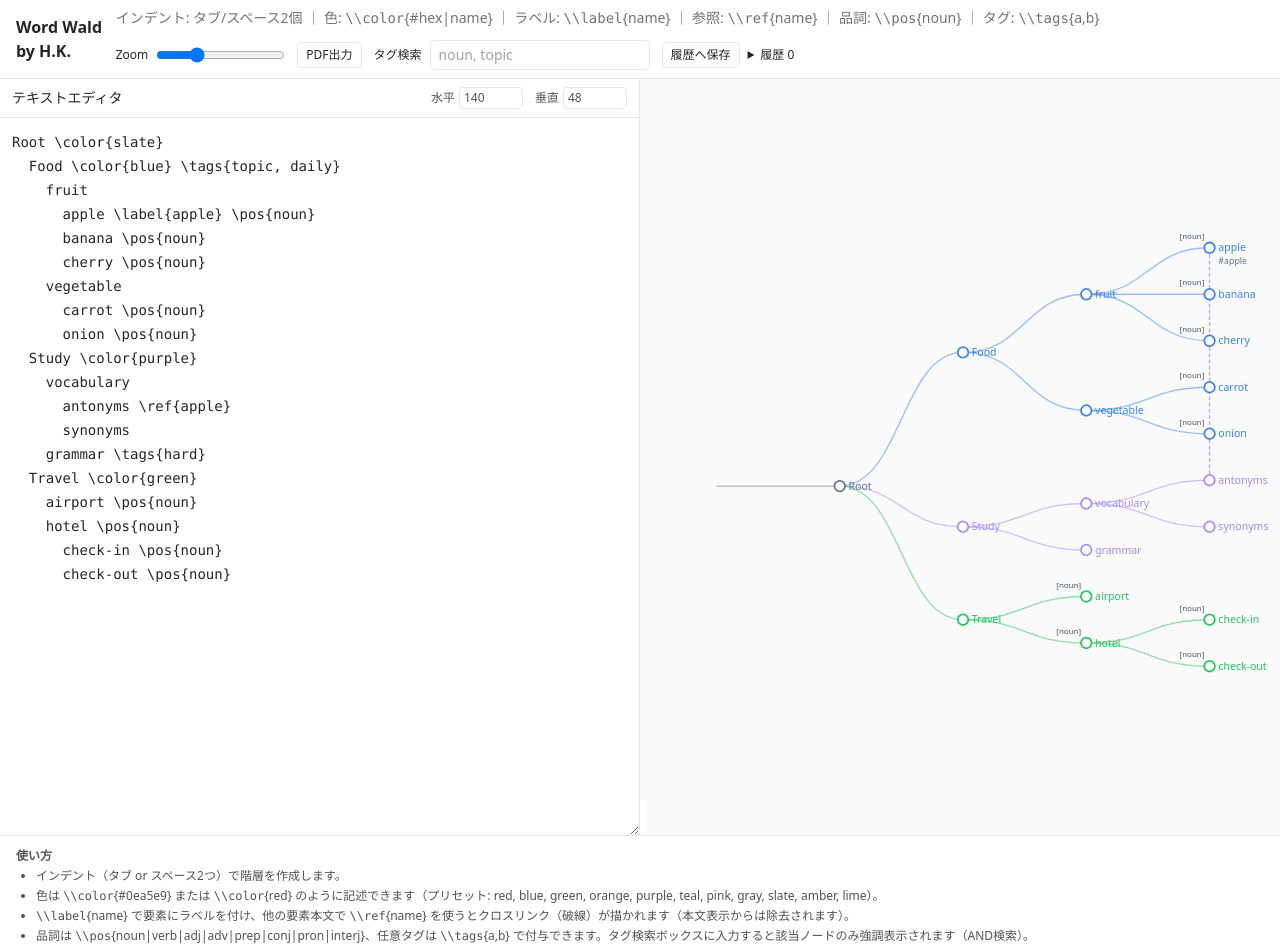
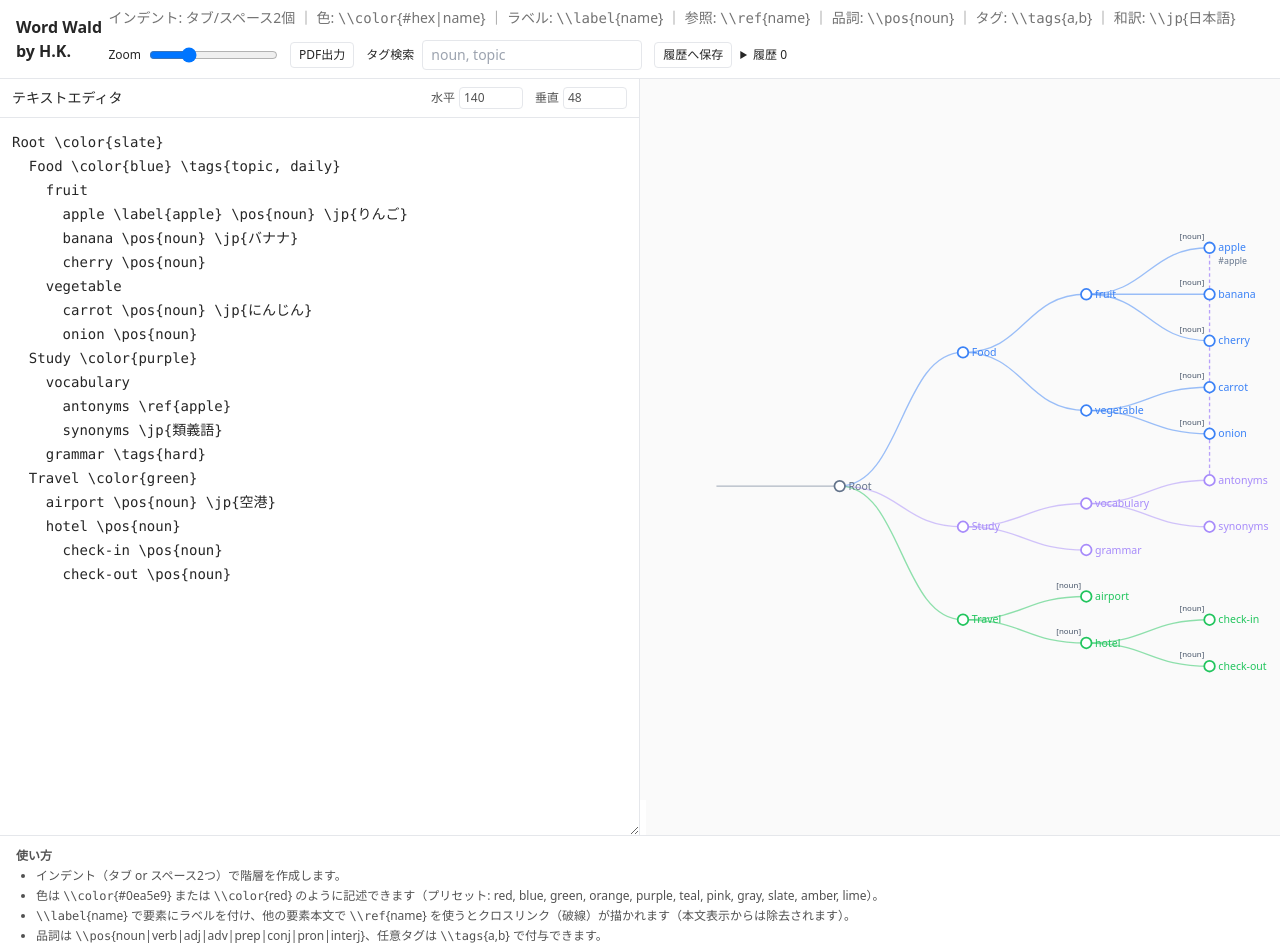
Before and after one commit to hikarukuri/eigonomori, a React (Vite) app: page / in a window 1280 px wide. Shown: the top 947 px of the page. Built offline with nearby package versions, Linux system fonts and the light colour scheme.

Commit message:
added jp

```diff
--- a/src/VocabularyMindMapApp.tsx
+++ b/src/VocabularyMindMapApp.tsx
@@ -11,6 +11,7 @@ import { jsPDF } from "jspdf";
  * - \label{name} でラベル／本文の \ref{name} は表示から除去してクロスリンクのみ描画
  * - 品詞タグ：\pos{noun|verb|adj|adv|prep|conj|pron|interj}
  * - 任意タグ：\tags{tag1, tag2}
+ * - 日本語訳：\jp{日本語訳} を本文に付けると、ノードクリックで alert 表示されます
  * - タグ検索：入力に合致するタグを持つノードをハイライト（AND検索）
  * - マウスドラッグで右側のマインドマップをパン、スライダーでズーム
  * - Enterで自動インデント改行／Tab/Shift+Tabでインデント調整
@@ -25,6 +26,7 @@ interface RawNode {
   depth: number;
   line: number; // 0-based line index
   text: string; // 表示テキスト（タグ等は除去、\ref は非表示）
+  jp?: string; // ★ 追加: 日本語訳（\jp{...}）
   label?: string;
   color?: string; // 指定色（継承前）
   effectiveColor?: string; // 継承後の有効色
@@ -53,19 +55,19 @@ const COLOR_PRESETS: Record<string, string> = {
 const SAMPLE = `Root \\color{slate}
   Food \\color{blue} \\tags{topic, daily}
     fruit
-      apple \\label{apple} \\pos{noun}
-      banana \\pos{noun}
+      apple \\label{apple} \\pos{noun} \\jp{りんご}
+      banana \\pos{noun} \\jp{バナナ}
       cherry \\pos{noun}
     vegetable
-      carrot \\pos{noun}
+      carrot \\pos{noun} \\jp{にんじん}
       onion \\pos{noun}
   Study \\color{purple}
     vocabulary
       antonyms \\ref{apple}
-      synonyms
+      synonyms \\jp{類義語}
     grammar \\tags{hard}
   Travel \\color{green}
-    airport \\pos{noun}
+    airport \\pos{noun} \\jp{空港}
     hotel \\pos{noun}
       check-in \\pos{noun}
       check-out \\pos{noun}`;
@@ -129,29 +131,36 @@ function parseText(input: string): { root: RawNode; labelToId: Map<string, strin
     let colorRaw: string | undefined = undefined;
     let label: string | undefined = undefined;
     let pos: string | undefined = undefined;
+    let jp: string | undefined = undefined; // ★ 追加
     const refs: string[] = [];
     const tags: string[] = [];
 
-    // \\color{...}
-    const colorMatch = text.match(/\\color\{([^}]+)\}/i);
+    // \\\\color{...}
+    const colorMatch = text.match(/\\\\?color\{([^}]+)\}/i);
     if (colorMatch) {
       colorRaw = colorMatch[1].trim();
       text = text.replace(colorMatch[0], "").trim();
     }
-    // \\label{name}
-    const labelMatch = text.match(/\\label\{([^}]+)\}/);
+    // \\\\label{name}
+    const labelMatch = text.match(/\\\\?label\{([^}]+)\}/);
     if (labelMatch) {
       label = labelMatch[1].trim();
       text = text.replace(labelMatch[0], "").trim();
     }
-    // \\pos{tag}
-    const posMatch = text.match(/\\pos\{([^}]+)\}/i);
+    // \\\\pos{tag}
+    const posMatch = text.match(/\\\\?pos\{([^}]+)\}/i);
     if (posMatch) {
       pos = posMatch[1].trim().toLowerCase();
       text = text.replace(posMatch[0], "").trim();
     }
-    // \\tags{a,b,c}
-    const tagsMatch = text.match(/\\tags\{([^}]+)\}/i);
+    // \\\\jp{日本語}
+    const jpMatch = text.match(/\\\\?jp\{([^}]+)\}/i);
+    if (jpMatch) {
+      jp = jpMatch[1].trim();
+      text = text.replace(jpMatch[0], "").trim();
+    }
+    // \\\\tags{a,b,c}
+    const tagsMatch = text.match(/\\\\?tags\{([^}]+)\}/i);
     if (tagsMatch) {
       const arr = tagsMatch[1]
         .split(/[\,\s]+/)
@@ -162,8 +171,8 @@ function parseText(input: string): { root: RawNode; labelToId: Map<string, strin
     }
     if (pos) tags.push(pos); // pos も tags に含める
 
-    // \\ref{name}（複数可） ※表示テキストからは除去
-    const refRegex = /\\ref\{([^}]+)\}/g;
+    // \\\\ref{name}（複数可） ※表示テキストからは除去
+    const refRegex = /\\\\?ref\{([^}]+)\}/g;
     let m: RegExpExecArray | null;
     while ((m = refRegex.exec(text))) refs.push(m[1].trim());
     text = text.replace(refRegex, "").replace(/\s{2,}/g, " ").trim();
@@ -173,6 +182,7 @@ function parseText(input: string): { root: RawNode; labelToId: Map<string, strin
       depth,
       line: idx,
       text: text.length ? text : "(untitled)",
+      jp,
       color: resolveColor(colorRaw),
       label,
       refs,
@@ -248,11 +258,12 @@ function runSelfTests(): TestResult[] {
   assert("ref captured on second line", refNode?.refs.includes("apple") === true, `refs=${refNode?.refs}`);
   assert("ref removed from display text", !/\\ref\{/.test(refNode?.text || ""), `text=${refNode?.text}`);
 
-  // 4) 品詞・タグの取り込み
-  const t4 = parseText(`word \\pos{noun} \\tags{food, basic}`);
+  // 4) 品詞・タグの取り込み + 日本語訳
+  const t4 = parseText(`word \\pos{noun} \\tags{food, basic} \\jp{ことば}`);
   const n4 = t4.root.children[0];
   assert("pos stored", n4?.pos === "noun", `pos=${n4?.pos}`);
   assert("tags stored", n4?.tags.includes("food") && n4?.tags.includes("basic"), `tags=${n4?.tags}`);
+  assert("jp stored", n4?.jp === "ことば", `jp=${n4?.jp}`);
 
   // 5) SAMPLE 文字列がパースできる
   try {
@@ -340,11 +351,6 @@ export default function VocabularyMindMapApp() {
     setHistory(next);
     try { localStorage.setItem(STORAGE_HISTORY_KEY, JSON.stringify(next)); } catch {}
   };
-  // 自動スナップショットは無効化（ユーザー要望）
-  // useEffect(() => {
-  //   const id = setTimeout(() => { saveSnapshot(); }, 2500);
-  //   return () => clearTimeout(id);
-  // }, [text]);
 
   const parsed = useMemo(() => parseText(text), [text]);
   const hierarchy = useMemo(() => toHierarchy(parsed.root), [parsed]);
@@ -389,12 +395,12 @@ export default function VocabularyMindMapApp() {
     ta.focus(); ta.setSelectionRange(start, end); setCaretLine(lineIdx);
   };
   const onEditorCursor = (e: React.SyntheticEvent<HTMLTextAreaElement>) => {
-    const ta = e.currentTarget; const upto = ta.selectionStart ?? 0;
-    const before = ta.value.slice(0, upto).replace(/\r\n?/g, "\n");
+    const ta = e.currentTarget; const upto = (ta as HTMLTextAreaElement).selectionStart ?? 0;
+    const before = (ta as HTMLTextAreaElement).value.slice(0, upto).replace(/\r\n?/g, "\n");
     const line = before.split("\n").length - 1; setCaretLine(line);
   };
 
-  // テキストエディタのキー処理（Enter で自動インデント、Tab/Shift+Tab でインデント調整、Ctrl+S でスナップショット）
+  // テキストエディタのキー処理
   const handleEditorKeyDown = (e: React.KeyboardEvent<HTMLTextAreaElement>) => {
     const ta = e.currentTarget;
     // Ctrl/Cmd+S -> snapshot
@@ -551,6 +557,16 @@ export default function VocabularyMindMapApp() {
     e.preventDefault();
   };
 
+  // --- ノードクリック（日本語訳 alert + テキスト行選択）---
+  const onNodeClick = (data: RawNode) => {
+    if (data.jp && data.jp.trim().length > 0) {
+      // 例: "apple → りんご" のように表示
+      alert(`${data.text} → ${data.jp}`);
+    }
+    const line = idToLine.get(data.id);
+    if (typeof line === "number") handleSelectLine(line);
+  };
+
   return (
     <div className="w-full h-[100vh] bg-neutral-50 text-neutral-800" data-app-root>
 
@@ -559,7 +575,7 @@ export default function VocabularyMindMapApp() {
         <div className="font-semibold">Word Wald by H.K.</div>
         <div className="flex items-center gap-3 flex-wrap" data-toolbar>
           <div className="text-sm text-neutral-500 hidden lg:block">
-            インデント: タブ/スペース2個 ｜ 色: <code>\\color</code>{'{#hex|name}'} ｜ ラベル: <code>\\label</code>{'{name}'} ｜ 参照: <code>\\ref</code>{'{name}'} ｜ 品詞: <code>\\pos</code>{'{noun}'} ｜ タグ: <code>\\tags</code>{'{a,b}'}
+            インデント: タブ/スペース2個 ｜ 色: <code>\\color</code>{'{#hex|name}'} ｜ ラベル: <code>\\label</code>{'{name}'} ｜ 参照: <code>\\ref</code>{'{name}'} ｜ 品詞: <code>\\pos</code>{'{noun}'} ｜ タグ: <code>\\tags</code>{'{a,b}'} ｜ 和訳: <code>\\jp</code>{'{日本語}' }
           </div>
           <div className="flex items-center gap-2">
             <label className="text-xs">Zoom</label>
@@ -689,7 +705,7 @@ export default function VocabularyMindMapApp() {
                       key={`node-${idx}`}
                       transform={`translate(${d.y},${d.x})`}
                       className="cursor-pointer"
-                      onClick={() => { const line = idToLine.get(data.id); if (typeof line === "number") handleSelectLine(line); }}
+                      onClick={() => onNodeClick(data)}
                       opacity={matched ? 1 : 0.25}
                     >
                       <circle r={selected ? 8 : 6} fill="#fff" stroke={color} strokeWidth={selected ? 3 : 2} />
@@ -750,7 +766,8 @@ export default function VocabularyMindMapApp() {
           <li>インデント（タブ or スペース2つ）で階層を作成します。</li>
           <li>色は <code>\\color</code>{'{#0ea5e9}'} または <code>\\color</code>{'{red}'} のように記述できます（プリセット: red, blue, green, orange, purple, teal, pink, gray, slate, amber, lime）。</li>
           <li><code>\\label</code>{'{name}'} で要素にラベルを付け、他の要素本文で <code>\\ref</code>{'{name}'} を使うとクロスリンク（破線）が描かれます（本文表示からは除去されます）。</li>
-          <li>品詞は <code>\\pos</code>{'{noun|verb|adj|adv|prep|conj|pron|interj}'}、任意タグは <code>\\tags</code>{'{a,b}'} で付与できます。タグ検索ボックスに入力すると該当ノードのみ強調表示されます（AND検索）。</li>
+          <li>品詞は <code>\\pos</code>{'{noun|verb|adj|adv|prep|conj|pron|interj}'}、任意タグは <code>\\tags</code>{'{a,b}'} で付与できます。</li>
+          <li>和訳は <code>\\jp</code>{'{日本語}' } を本文に追記します。右側のノードをクリックすると <strong>alert</strong> で <em>英語 → 日本語</em> が表示されます（例: <code>apple \\jp</code>{'{りんご}'}）。</li>
           <li>右側の図はマウスドラッグで移動できます。ズームは上部スライダーから。</li>
           <li>中央のバーをドラッグすると左右パネルの幅を変更できます。</li>
           <li>右上の「PDF出力」で右パネル全体をPDF保存できます。</li>
```
